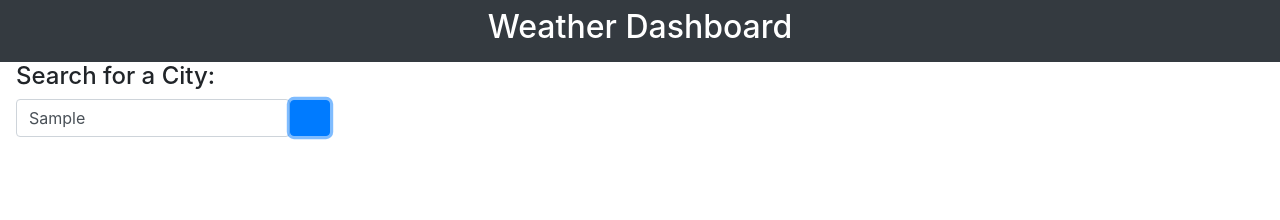
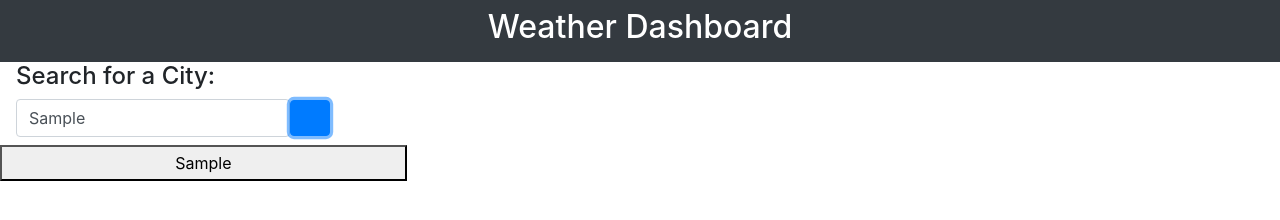
Before and after one commit to cgriffin332/Weather-Dashboard332, a plain HTML site: page index.html in a window 1280 px wide. Both pictures are taken after typing "Sample" into the empty fields and a click on the button 310 px from the left and 118 px from the top of the page. Shown: the top 220 px of the page. Drawn offline with nearby package versions, Linux system fonts and the light colour scheme; no server answers; some icons are missing.

Commit message:
saved last search item to local storage. When page reloads, it reverts to last search item.

```diff
--- a/index.html
+++ b/index.html
@@ -31,7 +31,7 @@
 
                     </div>
                 </div>
-                <div class="col-8">
+                <div id="saved" class="col-8">
                     <div class="row">
                         <!-- Weather Stats -->
                         <div id="weatherStats" class="col-12 m-2">
--- a/script.js
+++ b/script.js
@@ -5,6 +5,10 @@ $(document).ready(function () {
   var weatherStats = $("#weatherStats");
   // create Dom Variable for 5-day div
   var forecast = $("#forecast");
+  var searchedItems = $("#searchedItems");
+
+    weatherStats.html(localStorage.getItem("weatherStats"));
+    forecast.html(localStorage.getItem("forecast"));
 
     submitBtn.on("click", function (event) {
     event.preventDefault();
@@ -29,7 +33,6 @@ $(document).ready(function () {
         response.coord.lon +
         "&units=imperial";
 
-
       var iconCode = response.weather[0].icon;
 
       var iconURL = "http://openweathermap.org/img/wn/" + iconCode + "@2x.png";
@@ -53,7 +56,6 @@ $(document).ready(function () {
         url: uvURL,
         method: "GET",
       }).then(function (response) {
-
         var uvLable = $("<p>").text("UV Index: ");
         var uv = $("<span>").text(response.value);
         uv.appendTo(uvLable);
@@ -71,14 +73,16 @@ $(document).ready(function () {
       });
     });
     //make variables for 5-day url
-    var daysURL = "http://api.openweathermap.org/data/2.5/forecast?q=" + cityValue + "&units=imperial&cnt=5&appid=c320efcc3b8bfdd8481af302341ac06c"
+    var daysURL =
+      "http://api.openweathermap.org/data/2.5/forecast?q=" +
+      cityValue +
+      "&units=imperial&cnt=5&appid=c320efcc3b8bfdd8481af302341ac06c";
     //make an ajax call to 5-day
     $.ajax({
       url: daysURL,
       method: "GET",
     }).then(function (response) {
       console.log(response);
-
 
       // create a for loop to do this 5 times
       for (var i = 0; i < 5; i++) {
@@ -87,22 +91,33 @@ $(document).ready(function () {
         // add class of "days"
         day.addClass("days");
         // inside append h6 date
-        var date = $("<h6>").text(moment().add(i, 'days').format('l'));
+        var date = $("<h6>").text(moment().add(i, "days").format("l"));
         // append icon <p>
         var iconCode = response.list[i].weather[0].icon;
-        var iconURL = "http://openweathermap.org/img/wn/" + iconCode + "@2x.png";
+        var iconURL =
+          "http://openweathermap.org/img/wn/" + iconCode + "@2x.png";
         var icon = $("<img>").attr("src", iconURL);
         icon.attr("style", "width: 3rem;");
         // append temp <p>
-        var temp = $("<p>").text("Temp: " + Math.round(response.list[i].main.temp) + "°F");
+        var temp = $("<p>").text(
+          "Temp: " + Math.round(response.list[i].main.temp) + "°F"
+        );
         // append humidity <p>'
-        var humid = $("<p>").text("Humidity: " + response.list[i].main.humidity + "%");
+        var humid = $("<p>").text(
+          "Humidity: " + response.list[i].main.humidity + "%"
+        );
         //append this div to 5-day div
         day.append(date, icon, temp, humid);
         //append each day into forecast div
         forecast.append(day);
       }
     });
+    var search = $("<button>").text(cityValue).addClass("history").attr("value", cityValue);
+    searchedItems.append(search);
+    setTimeout(function(){
+        localStorage.setItem("weatherStats", weatherStats.html());
+        localStorage.setItem("forecast", forecast.html());
+    }, 5000)
 
   });
 });
--- a/style.css
+++ b/style.css
@@ -42,3 +42,7 @@ button {
     text-align: center;
     font-weight: bold;
 }
+
+.history {
+    width: 100%;
+}
```
Lines whose indentation alone changed are shown as unchanged.
